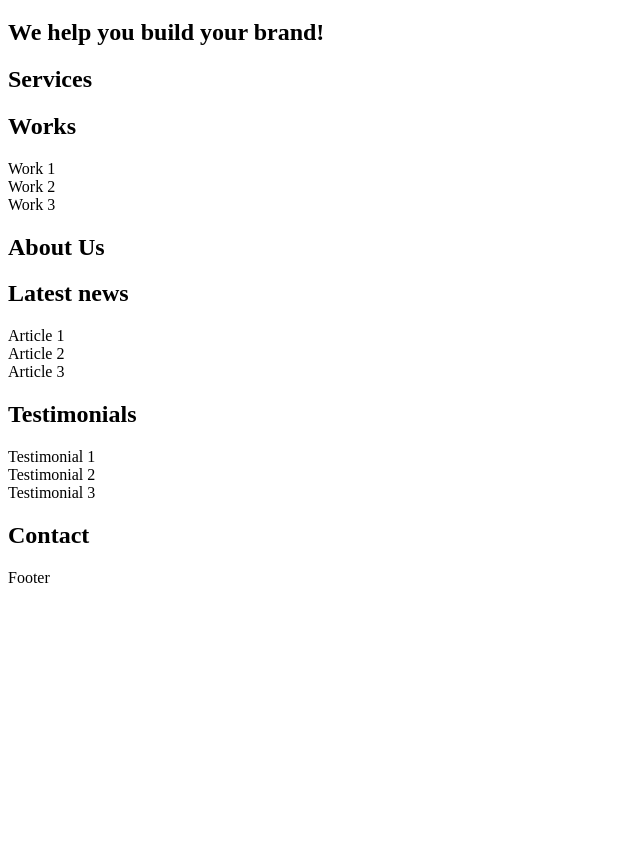
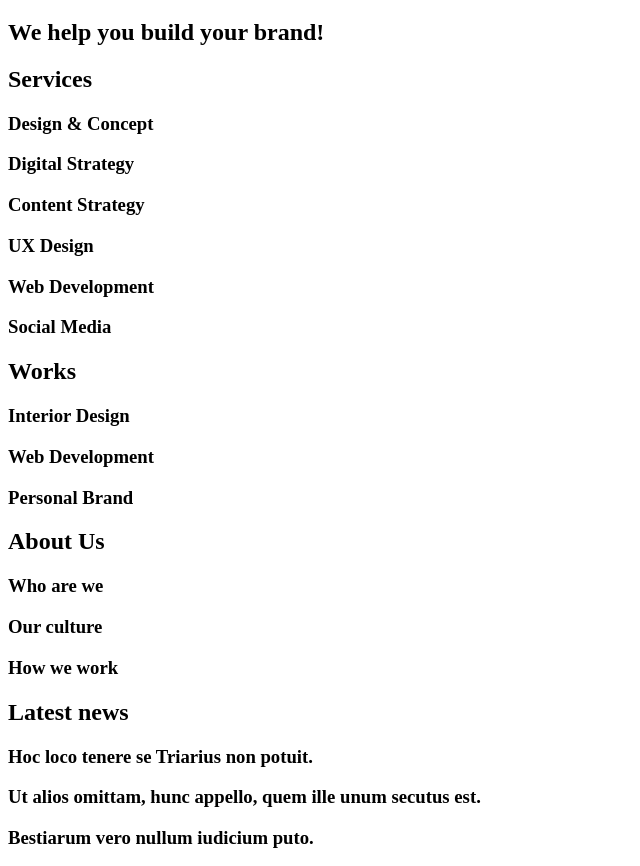
Before and after one commit to Essie-wanjiru001/alu-web_front_end, a plain HTML site: page html_advanced/10-index.html in a window 1280 px wide. Shown: the part 61-927 px from the top of the page, without its empty margins (0-640 px from the left). Before the commit the page ends 800 px from the top, so only its background shows below. Drawn offline with Linux system fonts and the light colour scheme.

Commit message:
task completed

```diff
--- a/html_advanced/9-index.html
+++ b/html_advanced/10-index.html
@@ -22,21 +22,42 @@
 	    </section>
 	    <section>
 	        <h2>Services</h2>
+		<h3>Design & Concept</h3>
+		<h3>Digital Strategy</h3>
+		<h3>Content Strategy</h3>
+		<h3>UX Design</h3>
+		<h3>Web Development</h3>
+		<h3>Social Media</h3>
 	    </section>
 	    <section>
 		<h2>Works</h2>
-		<article>Work 1</article>
-		<article>Work 2</article>
-		<article>Work 3</article>
+		<article>
+		    <h3>Interior Design</h3>
+		</article>
+		<article>
+		    <h3>Web Development</h3>
+		</article>
+		<article>
+		    <h3>Personal Brand</h3>
+		</article>
 	    </section>
 	    <section>
 		<h2>About Us</h2>
+		<h3>Who are we</h3>
+		<h3>Our culture</h3>
+		<h3>How we work</h3>
 	    </section>
 	    <section>
 		<h2>Latest news</h2>
-		<article>Article 1</article>
-		<article>Article 2</article>
-		<article>Article 3</article>
+		<article>
+		    <h3>Hoc loco tenere se Triarius non potuit.</h3>
+		</article>
+		<article>
+		     <h3>Ut alios omittam, hunc appello, quem ille unum secutus est.</h3>
+		</article>
+		<article>
+		    <h3>Bestiarum vero nullum iudicium puto.</h3>
+		</article>
 	    </section>
 	    <section>
 		<h2>Testimonials</h2>
```
